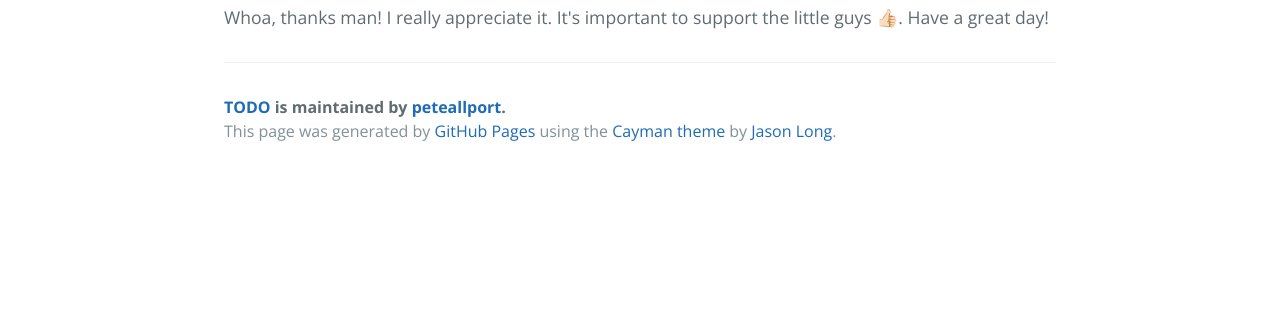
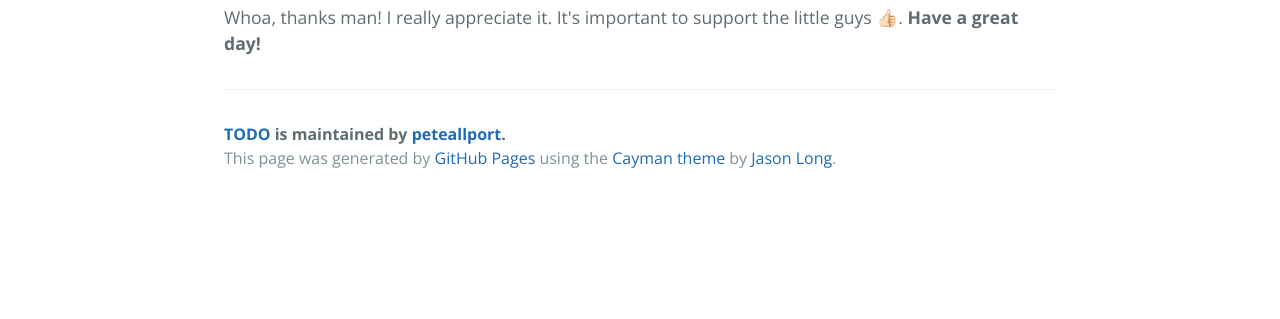
Before and after one commit to peteallport/TODOs, a plain HTML site: page charge/index.html in a window 1280 px wide. Shown: the part 481-800 px from the top of the page. Drawn offline with nearby package versions, Linux system fonts and the light colour scheme.

Commit message:
Adds emphasis

```diff
--- a/charge/index.html
+++ b/charge/index.html
@@ -22,7 +22,7 @@
       <h1>
 <a id="todo-for-atom" class="anchor" href="#todo-for-atom" aria-hidden="true"><span aria-hidden="true" class="octicon octicon-link"></span></a>TODO for Atom</h1>
 
-<p>Whoa, thanks man! I really appreciate it. It's important to support the little guys 👍🏻. Have a great day!</p>
+<p>Whoa, thanks man! I really appreciate it. It's important to support the little guys 👍🏻. <strong>Have a great day!</strong></p>
 
       <footer class="site-footer">
         <span class="site-footer-owner"><a href="https://github.com/peteallport/TODO">TODO</a> is maintained by <a href="https://github.com/peteallport">peteallport</a>.</span>
```
